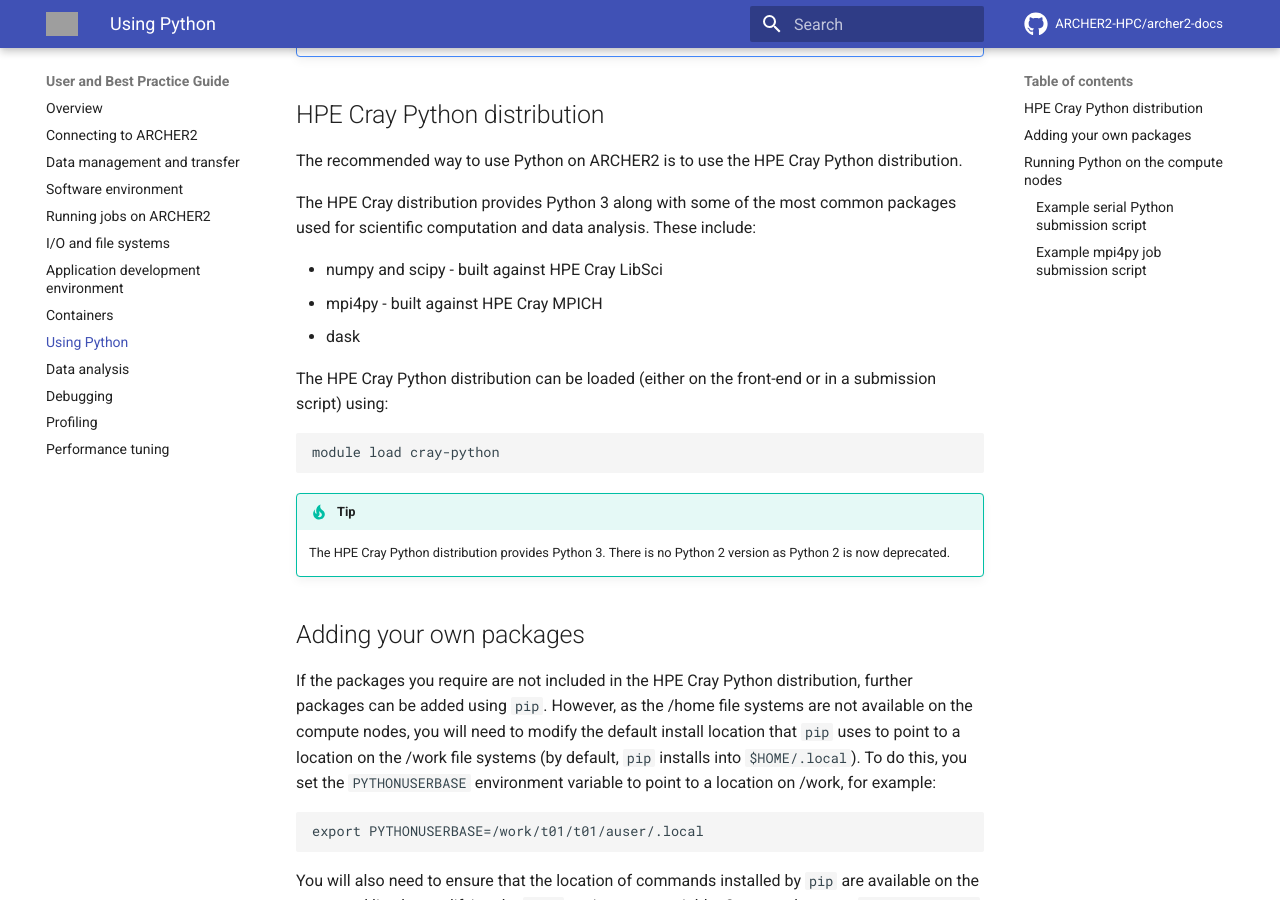
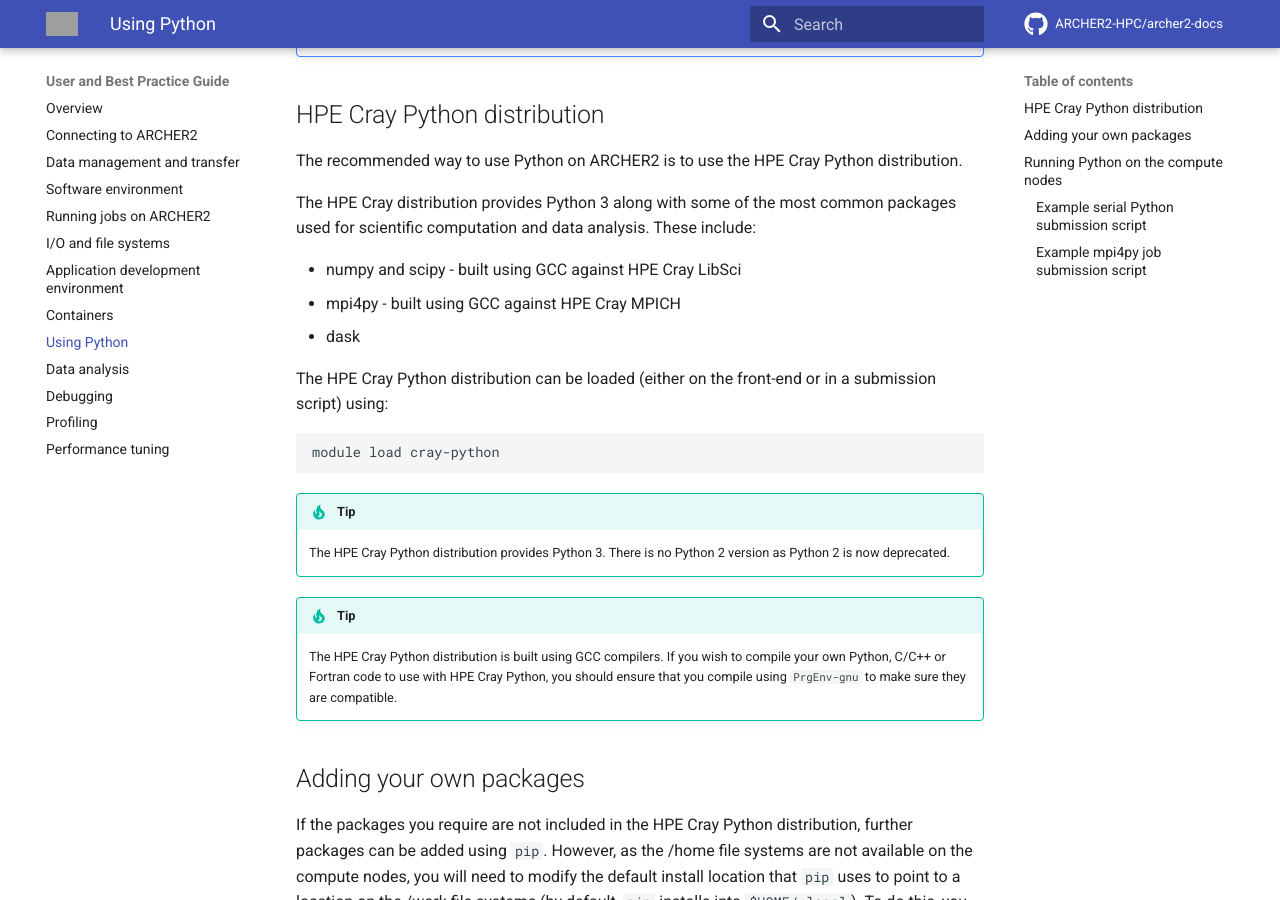
Before and after one commit to ARCHER2-HPC/archer2-docs, an MkDocs documentation site: the page built from docs/user-guide/python.md, in a window 1280 px wide and 900 px high, scrolled down 459 px. Built offline with MkDocs 1.6.1 and Material for MkDocs 9.7.7, drawn with Linux system fonts in a browser that asks for light colours; comment, search, counter and statistics services are not loaded; grey boxes are pictures that could not be loaded.

Commit message:
Adds note on PrgEnv used to compile cray-python

```diff
--- a/docs/user-guide/python.md
+++ b/docs/user-guide/python.md
@@ -16,7 +16,7 @@
     first will result in your using the operating system default Python
     which is likely not what you intend.
 
-## HPE Cray Python distribution
+## HPE Cray Python distribution
 
 The recommended way to use Python on ARCHER2 is to use the HPE Cray
 Python distribution.
@@ -25,8 +25,8 @@
 common packages used for scientific computation and data analysis. These
 include:
 
-  - numpy and scipy - built against HPE Cray LibSci
-  - mpi4py - built against HPE Cray MPICH
+  - numpy and scipy - built using GCC against HPE Cray LibSci
+  - mpi4py - built using GCC against HPE Cray MPICH
   - dask
 
 The HPE Cray Python distribution can be loaded (either on the front-end
@@ -37,6 +37,12 @@
 !!! tip
     The HPE Cray Python distribution provides Python 3. There is no Python 2
     version as Python 2 is now deprecated.
+
+!!! tip
+    The HPE Cray Python distribution is built using GCC compilers. If you wish
+    to compile your own Python, C/C++ or Fortran code to use with HPE Cray
+    Python, you should ensure that you compile using `PrgEnv-gnu` to make sure
+    they are compatible.
 
 ## Adding your own packages
 
```
